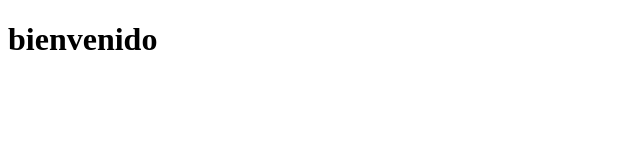
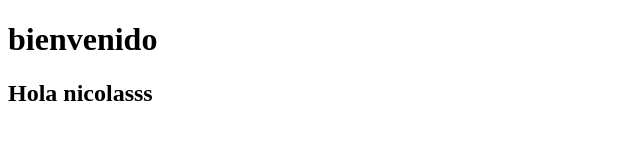
Before and after one commit to 17820057/FERTICOM, a plain HTML site: page inicio/inicio.html in a window 1280 px wide. Shown: the whole page, without its empty margins (0-640 px from the left). Drawn offline with Linux system fonts and the light colour scheme.

Commit message:
programacion

```diff
--- a/inicio/inicio.html
+++ b/inicio/inicio.html
@@ -8,5 +8,6 @@
 </head>
 <body>
     <h1>bienvenido</h1>
+    <h2>Hola nicolasss</h2>
 </body>
 </html>
```
